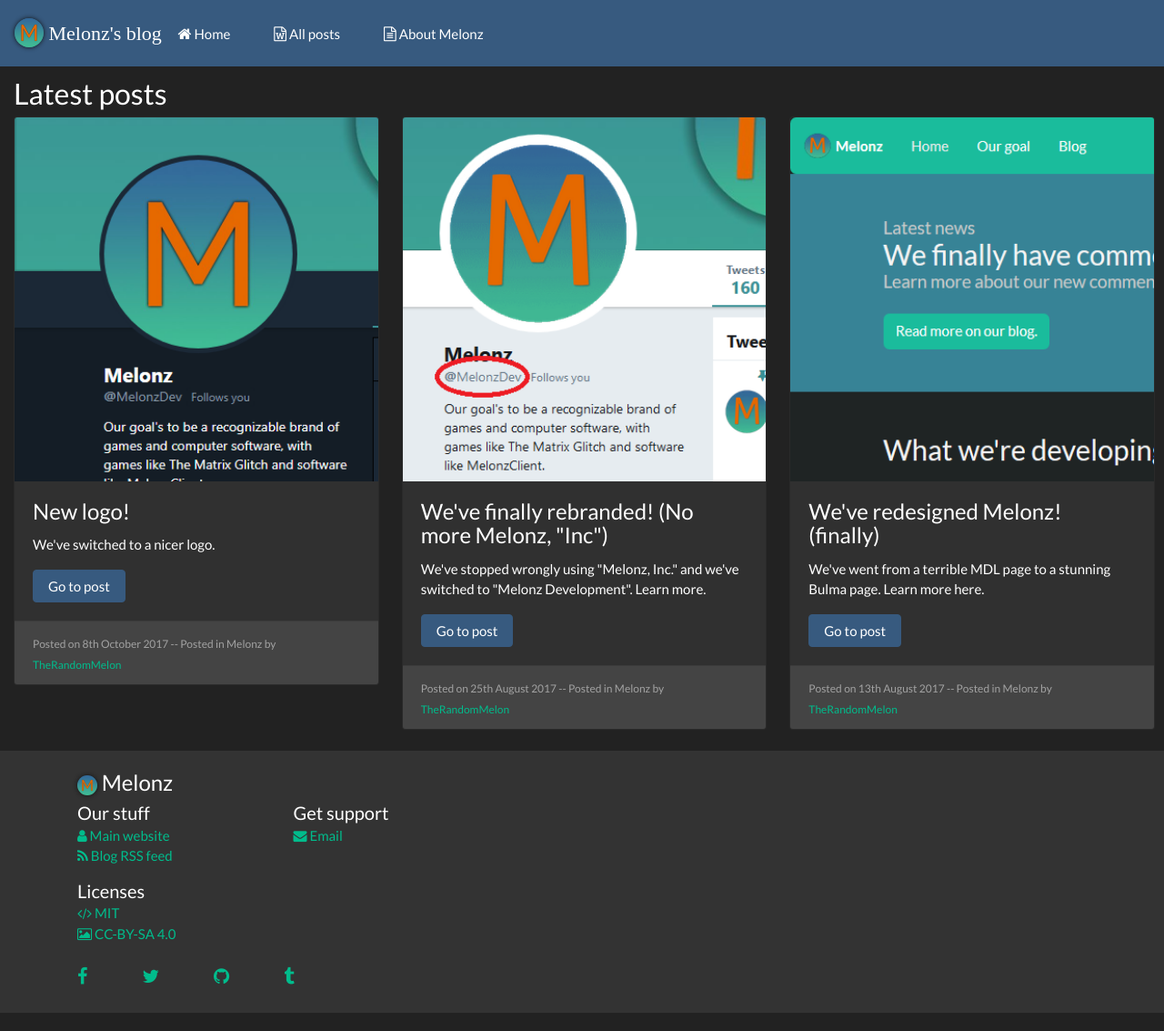
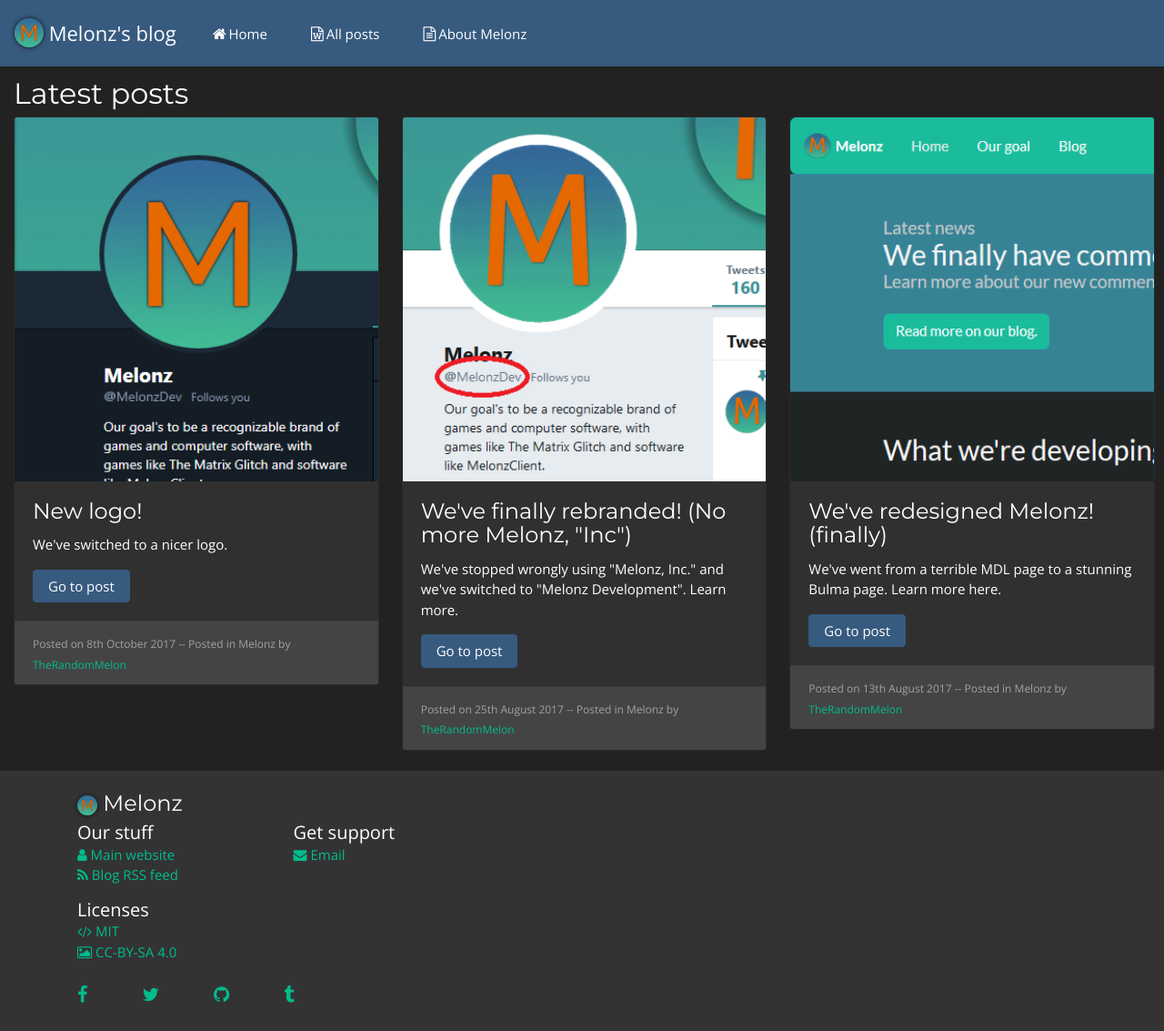
Before and after one commit to Melonz/old-blog, a Jekyll site: the page built from index.html, in a window 1280 px wide and 1133 px high. Shown: the whole window at 91% size. Built offline with Jekyll 4.4.1, drawn with Linux system fonts in a browser that asks for light colours; nearby versions of some CDN libraries; comment, search, counter and statistics services are not loaded.

Commit message:
Make fonts more inline with main website
Montserrat for headings;
Open Sans for everything else (Montserrat is a bit wide for long bits of text)

```diff
--- a/_includes/foot.html
+++ b/_includes/foot.html
@@ -44,3 +44,6 @@
 		</div>
 	</div>
 </footer>
+<script src="https://code.jquery.com/jquery-3.1.1.slim.min.js"></script>
+<script src="https://cdnjs.cloudflare.com/ajax/libs/tether/1.4.0/js/tether.min.js"></script>
+<script src="https://maxcdn.bootstrapcdn.com/bootstrap/4.0.0-alpha.6/js/bootstrap.min.js"></script>
--- a/_includes/head.html
+++ b/_includes/head.html
@@ -21,12 +21,10 @@
 <title>{% if page.title %}{{ page.title }} - {% endif %} Melonz's blog</title>
 <meta name="theme-color" content="#367b97">
 <link rel="stylesheet" href="https://maxcdn.bootstrapcdn.com/font-awesome/4.7.0/css/font-awesome.min.css">
+<link href="https://fonts.googleapis.com/css?family=Montserrat%7COpen+Sans" rel="stylesheet">
 <link rel="stylesheet" href="/css/style.css">
 <link rel="stylesheet" href="/css/bootstrap.css">
 <meta name="viewport" content="width=device-width, initial-scale=1">
-<script src="https://code.jquery.com/jquery-3.1.1.slim.min.js" integrity="sha384-A7FZj7v+d/sdmMqp/nOQwliLvUsJfDHW+k9Omg/a/EheAdgtzNs3hpfag6Ed950n" crossorigin="anonymous"></script>
-<script src="https://cdnjs.cloudflare.com/ajax/libs/tether/1.4.0/js/tether.min.js" integrity="sha384-DztdAPBWPRXSA/3eYEEUWrWCy7G5KFbe8fFjk5JAIxUYHKkDx6Qin1DkWx51bBrb" crossorigin="anonymous"></script>
-<script src="https://maxcdn.bootstrapcdn.com/bootstrap/4.0.0-alpha.6/js/bootstrap.min.js" integrity="sha384-vBWWzlZJ8ea9aCX4pEW3rVHjgjt7zpkNpZk+02D9phzyeVkE+jo0ieGizqPLForn" crossorigin="anonymous"></script>
 <script>
   $(function() {
     $('[data-toggle="tooltip"]').tooltip()
--- a/css/style.css
+++ b/css/style.css
@@ -1,39 +1,10 @@
-/* Product Sans font declaration */
-
-@font-face {
-  font-family: 'Product Sans', Arial, sans-serif;
-  src: url("/font/product-sans.woff");
+body {
+    font-family: 'Open Sans', sans-serif;
 }
 
-@font-face {
-  font-family: "Product Sans", Arial, sans-serif;
-  src: url("font/product-sans-bold.woff2");
-  font-weight: bold;
+h1, h2, h3, h4, h5 {
+  font-family: 'Montserrat', sans-serif;
 }
-
-@font-face {
-  font-family: "Product Sans", Arial, sans-serif;
-  src: url("font/product-sans-italic.woff2");
-  font-style: italic;
-}
-
-@font-face {
-  font-family: "Product Sans", Arial, sans-serif;
-  src: url("font/product-sans-bolditalic.woff2");
-  font-weight: bold;
-  font-style: italic;
-}
-
-img {
-  max-width: 100%;
-}
-
-.product-sans {
-  font-family: 'Product Sans';
-}
-
-
-/* Actual things now xoxo */
 
 #main-stuff {
   padding-top: 85px;
```
Also changed, not shown: css/bootstrap.css.
